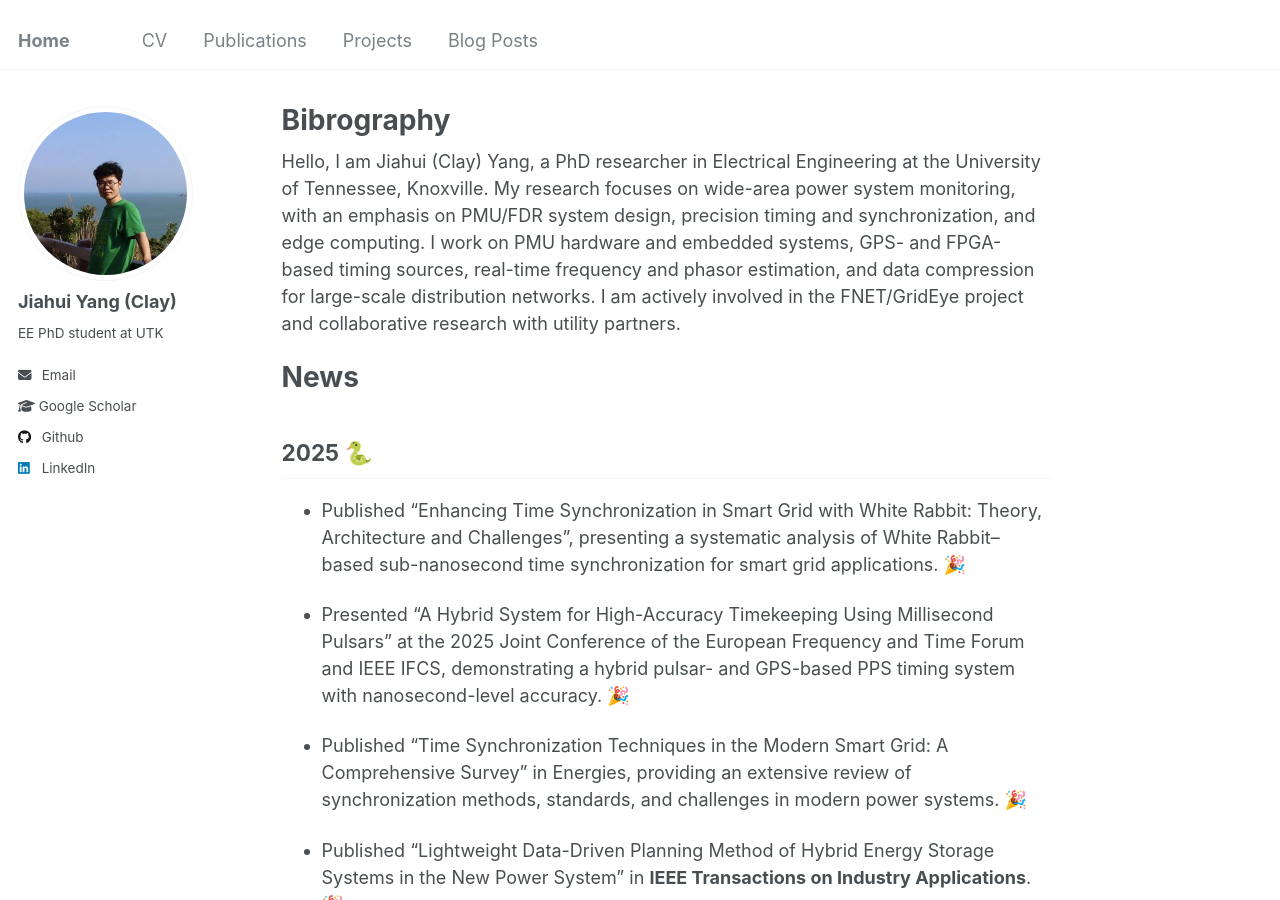
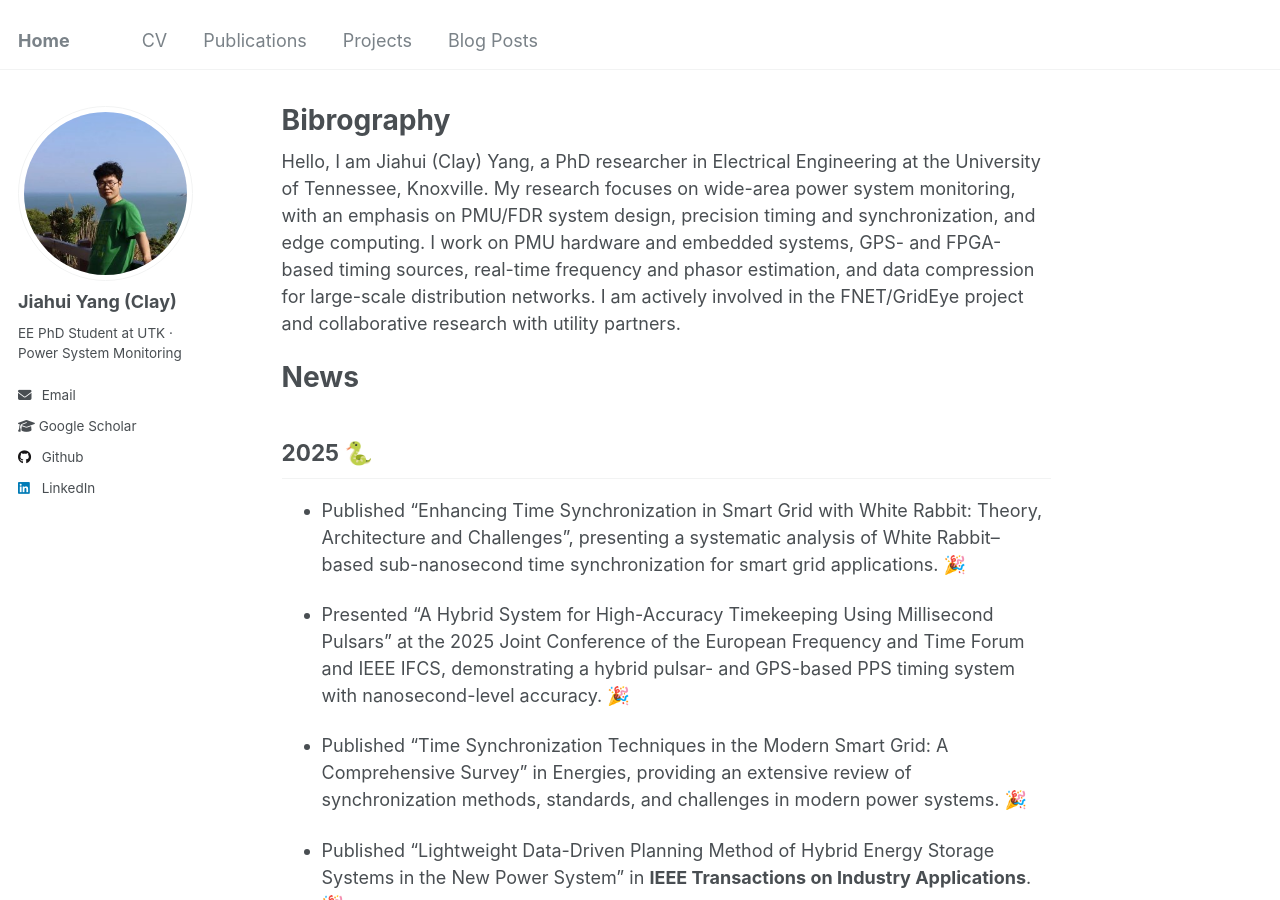
Before and after one commit to ClayUTK/intro, a Jekyll site: the page built from _pages/about.md, in a window 1280 px wide and 900 px high. Built offline with Jekyll 4.4.1, drawn with Linux system fonts in a browser that asks for light colours.

Commit message:
Update bio with additional details

```diff
--- a/_config.yml
+++ b/_config.yml
@@ -23,7 +23,7 @@ author:
   # Biographic information
   avatar           : "avatar.png"
   name             : "Jiahui Yang (Clay)"
-  bio              : "EE PhD student at UTK"
+  bio              : "EE PhD Student at UTK · Power System Monitoring"
   location         : #"US"
   email            : "jyang75@vols.utk.edu"
 
```
